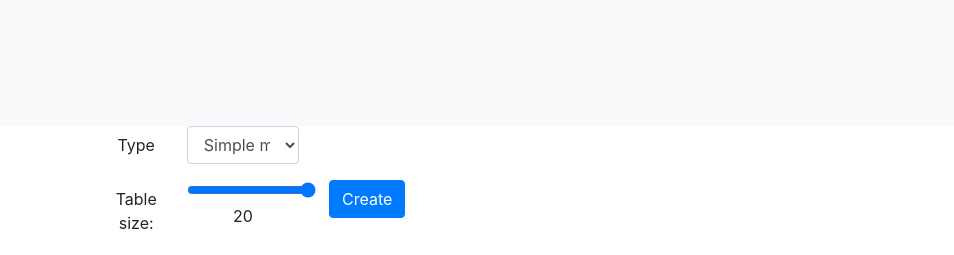
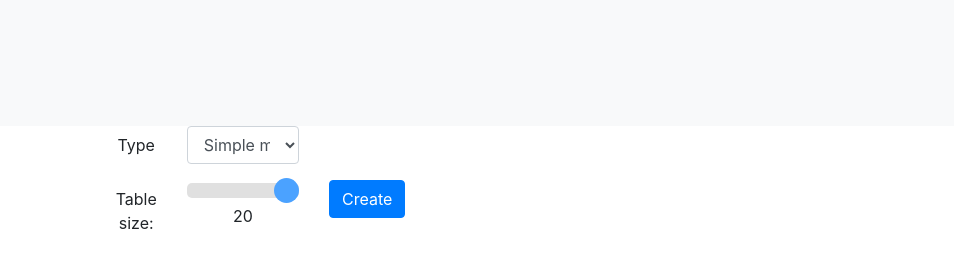
Before and after one commit to 501Good/HashMate, a plain HTML site: page index.html in a window 1280 px wide. Shown: the top 255 px of the page, 326-1280 px from the left. Drawn offline with nearby package versions, Linux system fonts and the light colour scheme.

Commit message:
Css update

```diff
--- a/css/custom.css
+++ b/css/custom.css
@@ -13,3 +13,40 @@
     margin: 0px auto;
     text-align: center;
   }
+
+
+  .slidecontainer {
+    width: 100%; /* Width of the outside container */
+  }
+
+  .slider {
+    -webkit-appearance: none;
+    width: 100%;
+    height: 15px;
+    border-radius: 5px;
+    background: #d3d3d3;
+    outline: none;
+    opacity: 0.7;
+    -webkit-transition: .2s;
+    transition: opacity .2s;
+  }
+
+  .slider::-webkit-slider-thumb {
+    -webkit-appearance: none;
+    appearance: none;
+    width: 25px;
+    height: 25px;
+    border-radius: 50%;
+    background:#007bff;
+    border-color: #007bff
+    cursor: pointer;
+  }
+
+  .slider::-moz-range-thumb {
+    width: 25px;
+    height: 25px;
+    border-radius: 50%;
+    background: #007bff;
+    border-color:#007bff;
+    cursor: pointer;
+  }
```
